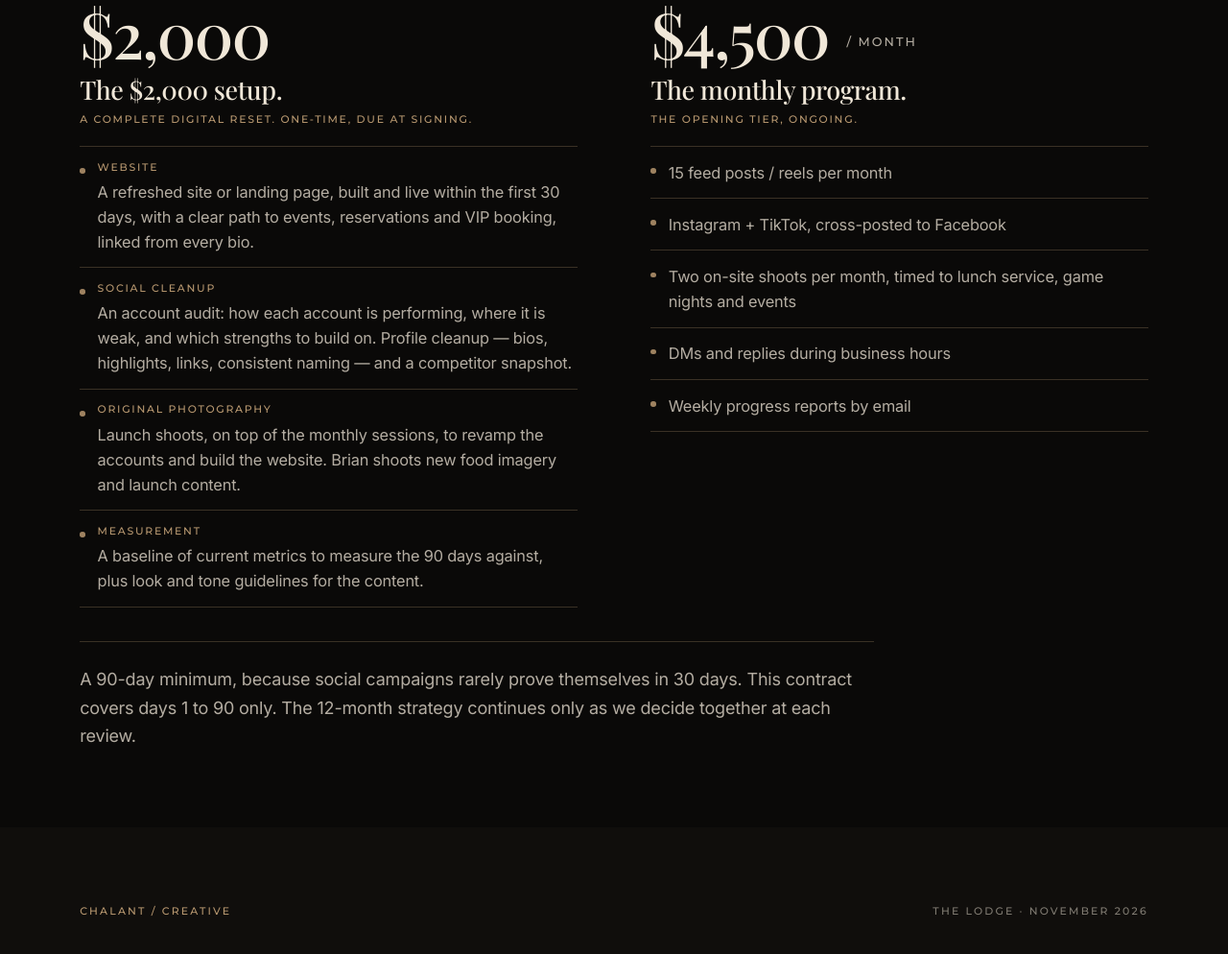
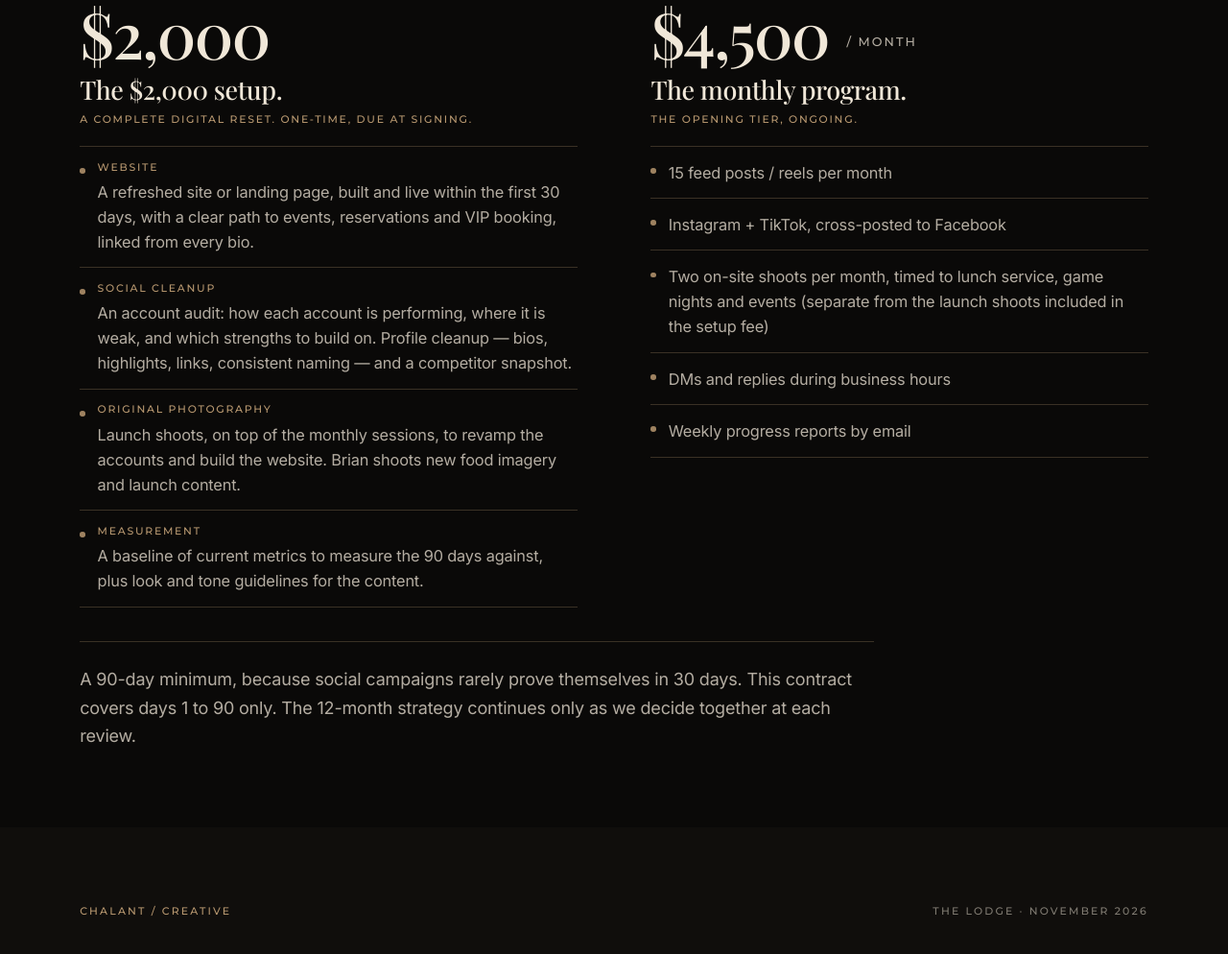
Before and after one commit to ShadowbannedOfficial/LODGE-PITCH, a plain HTML site: page index.html in a window 1280 px wide. Shown: the part 4942-5936 px from the top of the page at 96% size. Drawn offline with nearby package versions, Linux system fonts and the light colour scheme; a web font is replaced by a local one.

Commit message:
Clarify monthly shoots exclude setup shoots

```diff
--- a/index.html
+++ b/index.html
@@ -134,7 +134,7 @@
           <ul class="bundle-list">
             <li>15 feed posts / reels per month</li>
             <li>Instagram + TikTok, cross-posted to Facebook</li>
-            <li>Two on-site shoots per month, timed to lunch service, game nights and events</li>
+            <li>Two on-site shoots per month, timed to lunch service, game nights and events (separate from the launch shoots included in the setup fee)</li>
             <li>DMs and replies during business hours</li>
             <li>Weekly progress reports by email</li>
           </ul>
```
